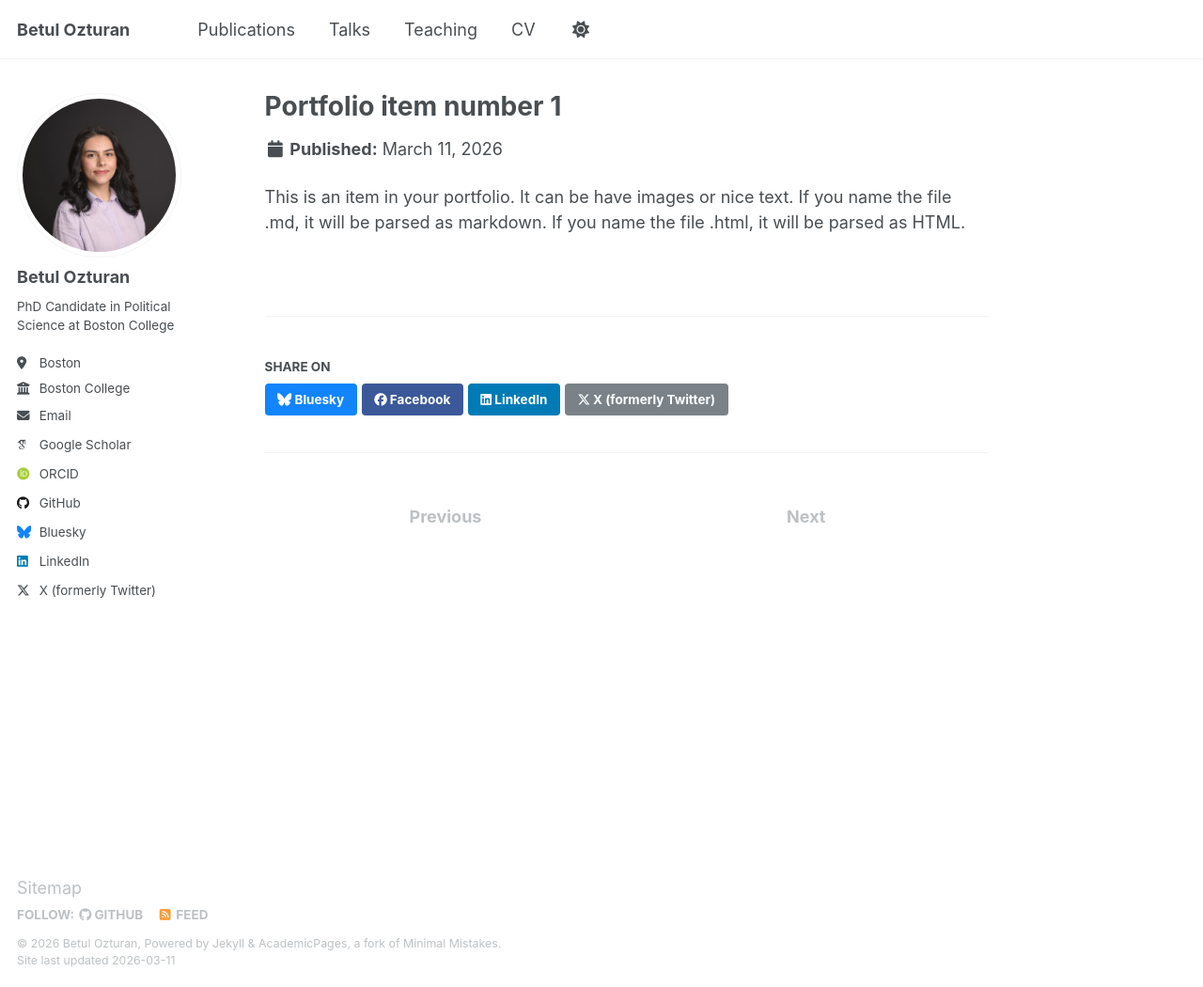
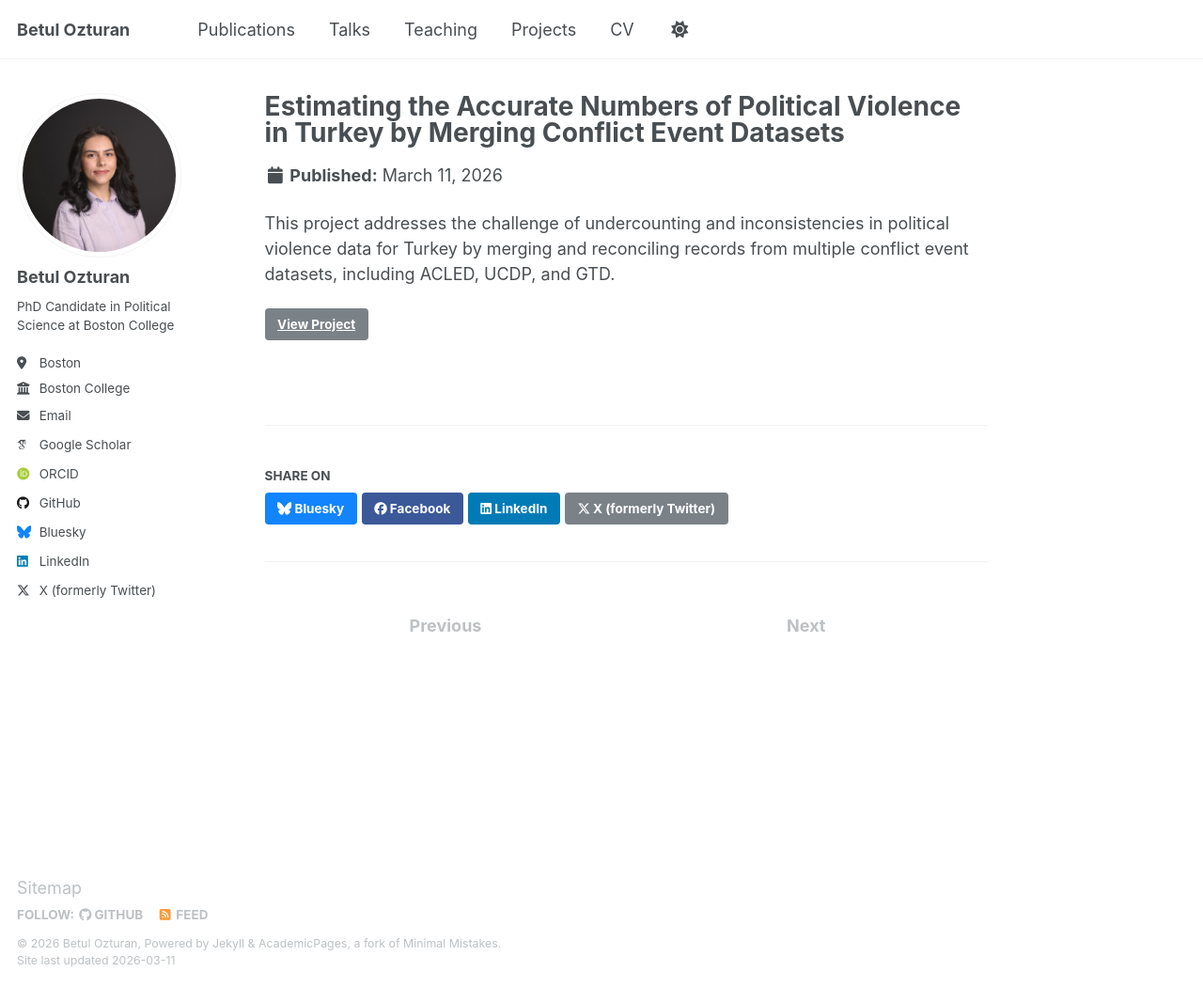
Before and after one commit to betulozturan/betulozturan.github.io, a Jekyll site: the page built from _portfolio/portfolio-1.md, in a window 1280 px wide and 1050 px high. Shown: the whole window at 94% size. Built offline with Jekyll 4.4.1, drawn with Linux system fonts in a browser that asks for light colours; some web fonts are replaced.

Commit message:
Add Projects section with first project on political violence in Turkey
Co-authored-by: betulozturan <44755312+betulozturan@users.noreply.github.com>

```diff
--- a/_data/navigation.yml
+++ b/_data/navigation.yml
@@ -17,8 +17,8 @@ main:
   - title: "Teaching"
     url: /teaching/
 
-  #- title: "Portfolio"
-  #  url: /portfolio/
+  - title: "Projects"
+    url: /portfolio/
 
   #- title: "Blog Posts"
   #  url: /year-archive/
--- a/_pages/portfolio.html
+++ b/_pages/portfolio.html
@@ -1,6 +1,6 @@
 ---
 layout: archive
-title: "Portfolio"
+title: "Projects"
 permalink: /portfolio/
 author_profile: false
 ---
--- a/_portfolio/portfolio-1.md
+++ b/_portfolio/portfolio-1.md
@@ -1,7 +1,9 @@
 ---
-title: "Portfolio item number 1"
-excerpt: "Short description of portfolio item number 1<br/><img src='/images/500x300.png'>"
+title: "Estimating the Accurate Numbers of Political Violence in Turkey by Merging Conflict Event Datasets"
+excerpt: "A data project that merges multiple conflict event datasets (ACLED, UCDP, GTD) to produce more accurate estimates of political violence incidents in Turkey."
 collection: portfolio
 ---
 
-This is an item in your portfolio. It can be have images or nice text. If you name the file .md, it will be parsed as markdown. If you name the file .html, it will be parsed as HTML.
+This project addresses the challenge of undercounting and inconsistencies in political violence data for Turkey by merging and reconciling records from multiple conflict event datasets, including ACLED, UCDP, and GTD.
+
+[View Project](https://betulozturan.github.io/ESTIMATING-THE-ACCURATE-NUMBERS-OF-POLITICAL-VIOLENCE-IN-TURKEY-BY-MERGING-CONFLICT-EVENT-DATASETS-M/){: .btn .btn--primary}
```
